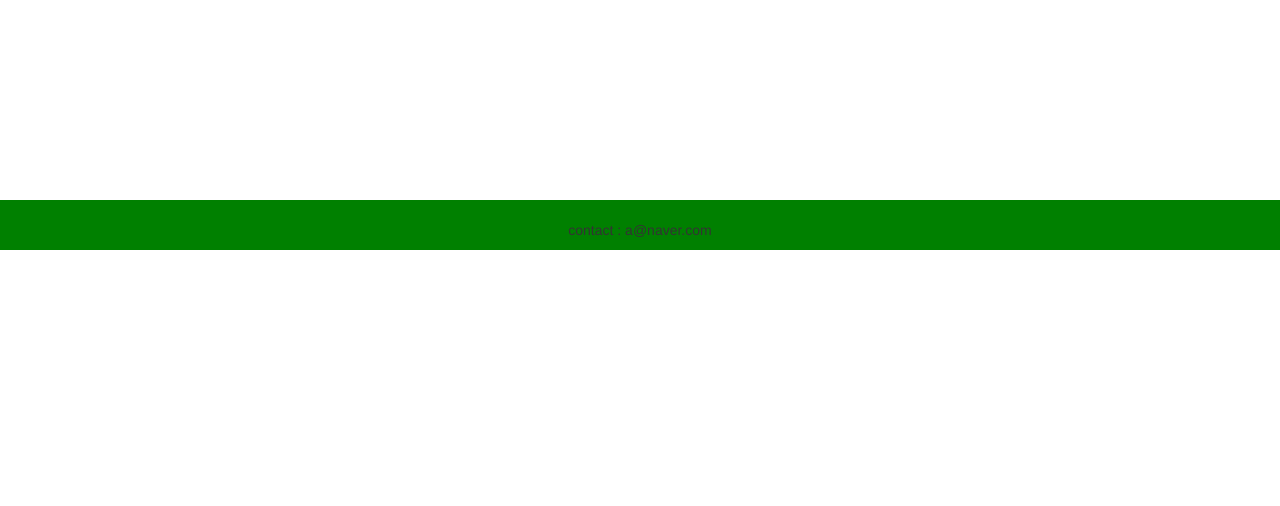
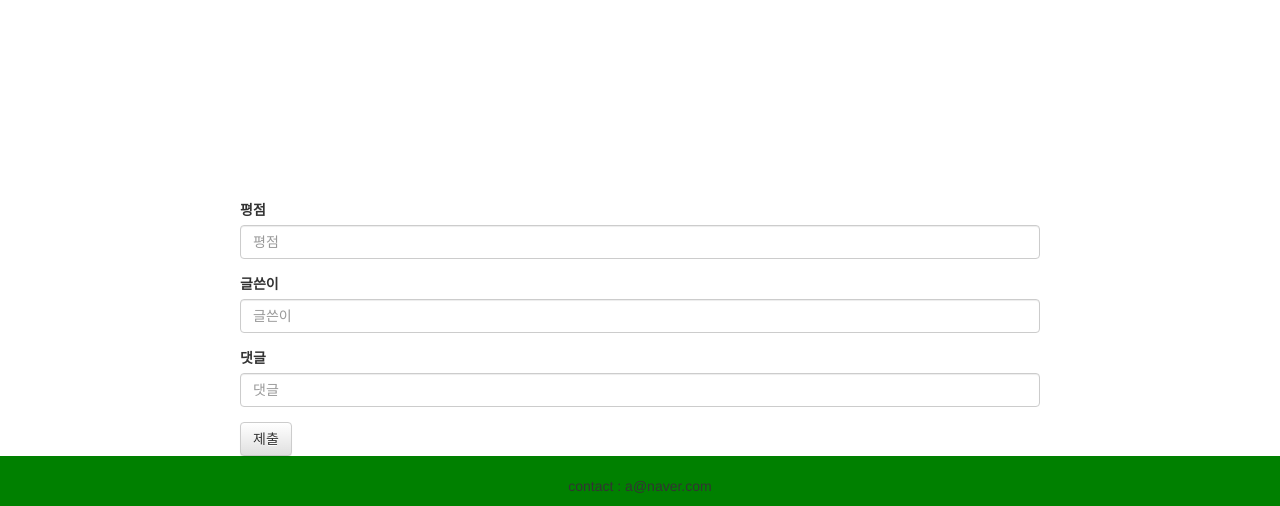
Before and after one commit to HRPzz/django_inflearn_clone, a Django app: template inflearn/inflearn_lecture/templates/inflearn_lecture/lecture_list_info.html in a window 1280 px wide. Shown: the part 400-906 px from the top of the page. Before the commit the page ends 650 px from the top, so only its background shows below. Run offline with Django 4.2, Linux system fonts and the light colour scheme; the template is opened without the code that fills it, so the values that code supplies are empty; some libraries are stand-ins or nearby versions.

Commit message:
comment form

```diff
--- a/inflearn/inflearn_lecture/templates/inflearn_lecture/lecture_list_info.html
+++ b/inflearn/inflearn_lecture/templates/inflearn_lecture/lecture_list_info.html
@@ -15,4 +15,25 @@
         {{ board_contents.board_text | safe }} <!-- 텍스트가 아니라 html 로 읽게 만듦 -->
     </div>
 
+    <!-- login.html 재활용 -->
+    <div style="width: 800px; margin: auto;">
+        <form>
+            {% csrf_token %}  <!-- 보안 설정 -->
+            <div class="form-group">
+                <label for="exampleInputEmail1">평점</label>
+                <input name="rate" type="number" class="form-control" placeholder="평점"/>
+            </div>
+            <div class="form-group">
+                <label for="exampleInputPassword1">글쓴이</label>
+                <input name="writer" type="text" class="form-control" placeholder="글쓴이"/>
+            </div>
+            <div class="form-group">
+                <label for="exampleInputPassword1">댓글</label>
+                <input name="comment" type="text" class="form-control" placeholder="댓글"/>
+            </div>
+
+            <button type="submit" class="btn btn-default">제출</button>
+        </form>
+    </div>
+
 {% endblock %}
```
